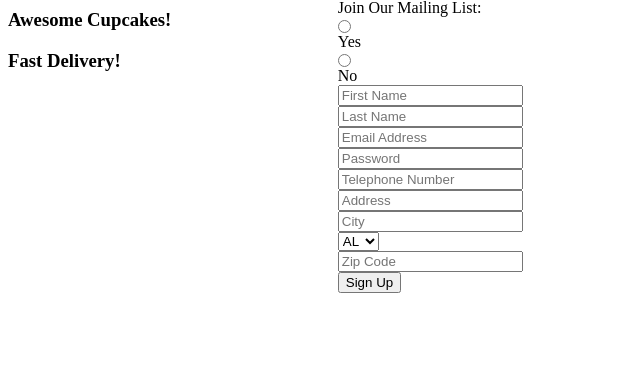
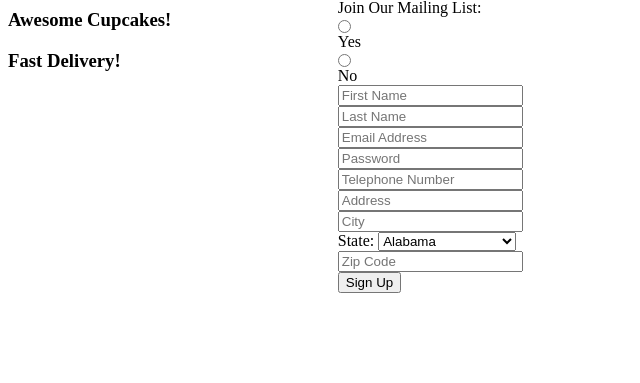
Before and after one commit to vipulkohli/CupcakeBakersTeam2, a PHP site: page /cupcakes/ in a window 1280 px wide. Shown: the part 139-522 px from the top of the page, without its empty margins (0-640 px from the left). Run offline with PHP 8.4, Linux system fonts and the light colour scheme.

Commit message:
Added all 50 states

```diff
--- a/web/index.php
+++ b/web/index.php
@@ -199,12 +199,60 @@ if (isset($_SESSION['id']))
 
 			<input type="text" name="city" placeholder="City" required autocomplete="on" />
 
-			<select name="state">
-				<option value="AL">AL</option>
-				<option value="AK">AK</option>
-				<option value="AZ">AZ</option>
-				<option value="AR">AR</option>
-			</select>
+			<label for="state">State:</label>
+<select id="state" name="state" placeholder="Select State" required>
+<option value="AL">Alabama</option>
+<option value="AK">Alaska</option>
+<option value="AZ">Arizona</option>
+<option value="AR">Arkansas</option>
+<option value="CA">California</option>
+<option value="CO">Colorado</option>
+<option value="CT">Connecticut</option>
+<option value="DE">Delaware</option>
+<option value="DC">District of Columbia</option>
+<option value="FL">Florida</option>
+<option value="GA">Georgia</option>
+<option value="HI">Hawaii</option>
+<option value="ID">Idaho</option>
+<option value="IL">Illinois</option>
+<option value="IN">Indiana</option>
+<option value="IA">Iowa</option>
+<option value="KS">Kansas</option>
+<option value="KY">Kentucky</option>
+<option value="LA">Louisiana</option>
+<option value="ME">Maine</option>
+<option value="MD">Maryland</option>
+<option value="MA">Massachusetts</option>
+<option value="MI">Michigan</option>
+<option value="MN">Minnesota</option>
+<option value="MS">Mississippi</option>
+<option value="MO">Missouri</option>
+<option value="MT">Montana</option>
+<option value="NE">Nebraska</option>
+<option value="NV">Nevada</option>
+<option value="NH">New Hampshire</option>
+<option value="NJ">New Jersey</option>
+<option value="NM">New Mexico</option>
+<option value="NY">New York</option>
+<option value="NC">North Carolina</option>
+<option value="ND">North Dakota</option>
+<option value="OH">Ohio</option>
+<option value="OK">Oklahoma</option>
+<option value="OR">Oregon</option>
+<option value="PA">Pennsylvania</option>
+<option value="RI">Rhode Island</option>
+<option value="SC">South Carolina</option>
+<option value="SD">South Dakota</option>
+<option value="TN">Tennessee</option>
+<option value="TX">Texas</option>
+<option value="UT">Utah</option>
+<option value="VT">Vermont</option>
+<option value="VA">Virginia</option>
+<option value="WA">Washington</option>
+<option value="WV">West Virginia</option>
+<option value="WI">Wisconsin</option>
+<option value="WY">Wyoming</option>
+</select>
 
 			<input type="number" name="zip_code" placeholder="Zip Code" required autocomplete="on" />
 			<input type="submit" name="submit" value="Sign Up" />
```
